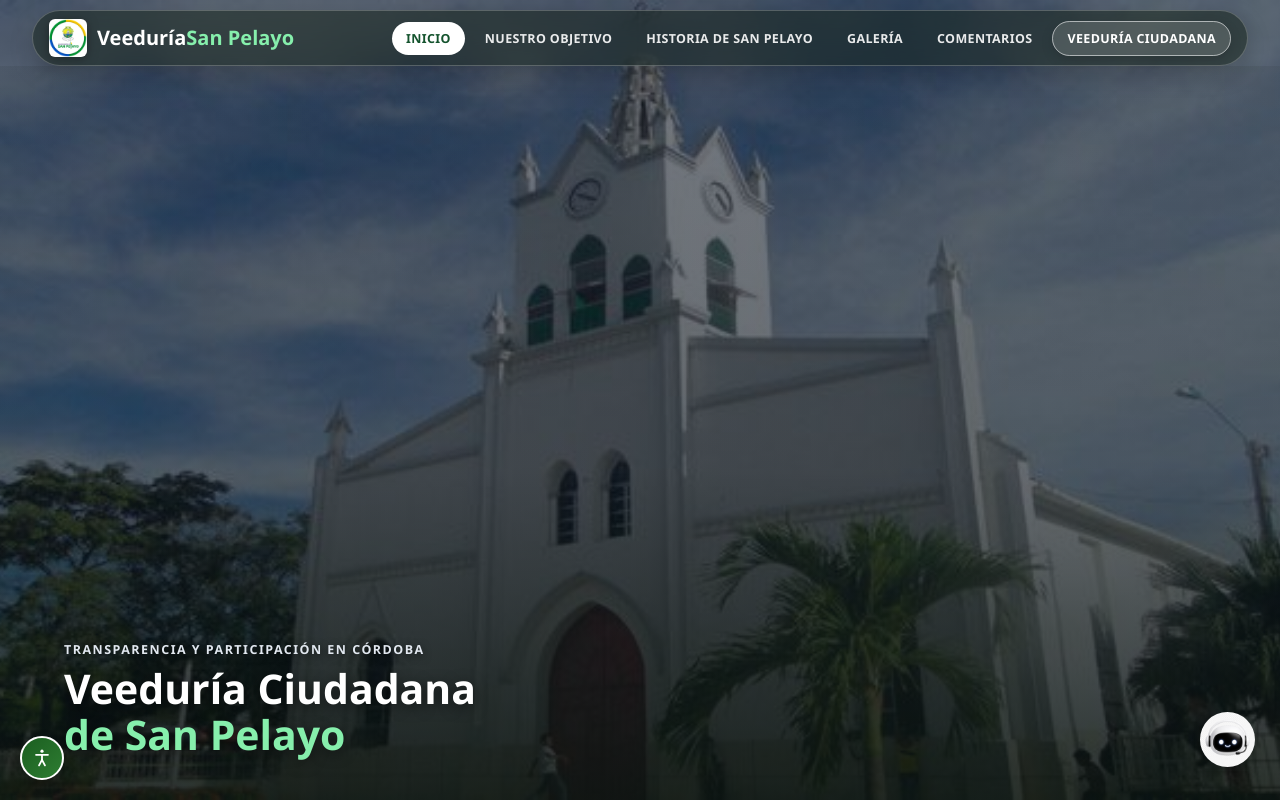
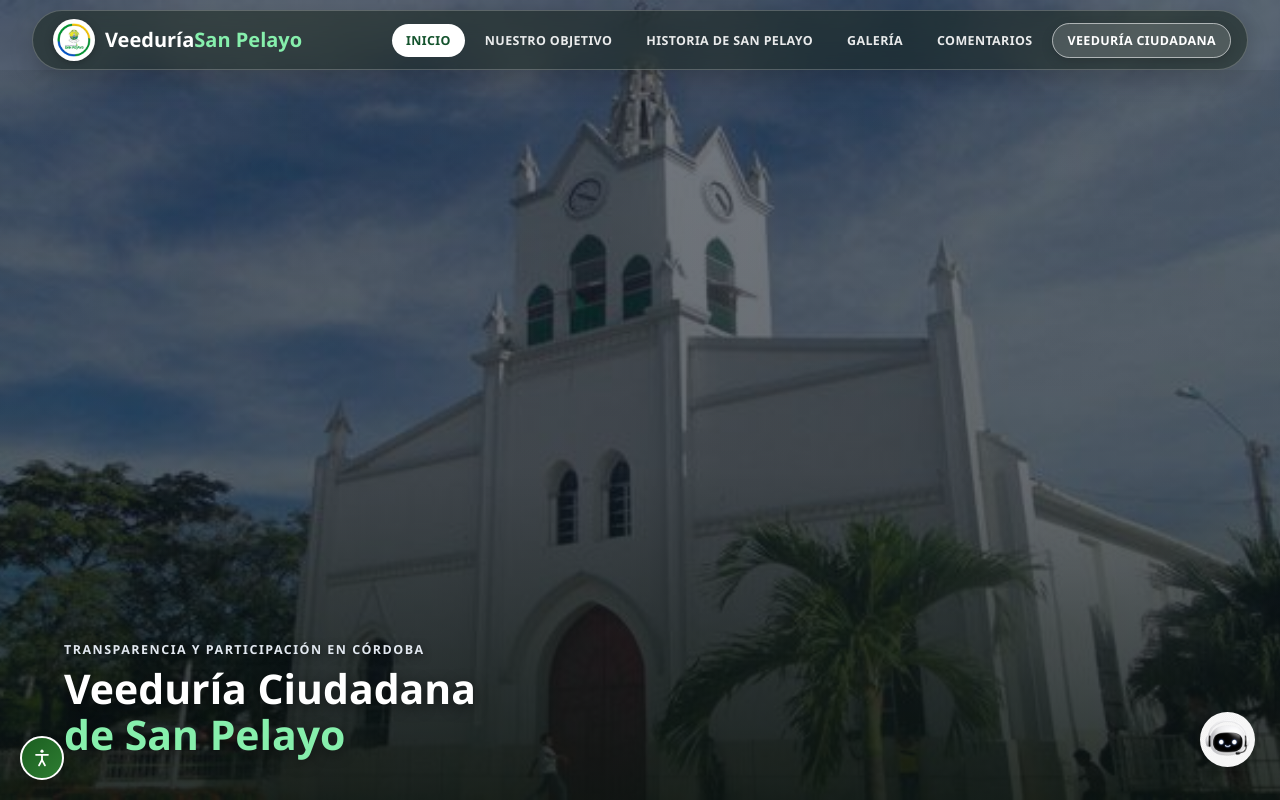
Before and after one commit to estefaniasotelo802-cloud/veeduria-san-pelayo, a website: page public/index.html in a window 1280 px wide. Shown: the top 800 px of the page. Drawn offline with nearby package versions, Linux system fonts and the light colour scheme; no server answers.

Commit message:
Ajusta escudo en formato circular en style.css

```diff
--- a/public/style.css
+++ b/public/style.css
@@ -56,16 +56,19 @@ body {
   display: flex;
   align-items: center;
   gap: 10px;
+  padding-left: 4px;
 }
 
 .logo-escudo {
-  height: 38px;
-  width: auto;
-  max-width: 44px;
+  width: 42px;
+  height: 42px;
+  padding: 2px;
+  background-color: #ffffff;
+  border-radius: 50%;
   object-fit: contain;
   flex-shrink: 0;
-  border-radius: 6px;
-  filter: drop-shadow(0 2px 6px rgba(0, 0, 0, 0.35));
+  border: 2px solid rgba(255, 255, 255, 0.85);
+  box-shadow: 0 2px 8px rgba(0, 0, 0, 0.25);
 }
 
 .logo h2 {
```
